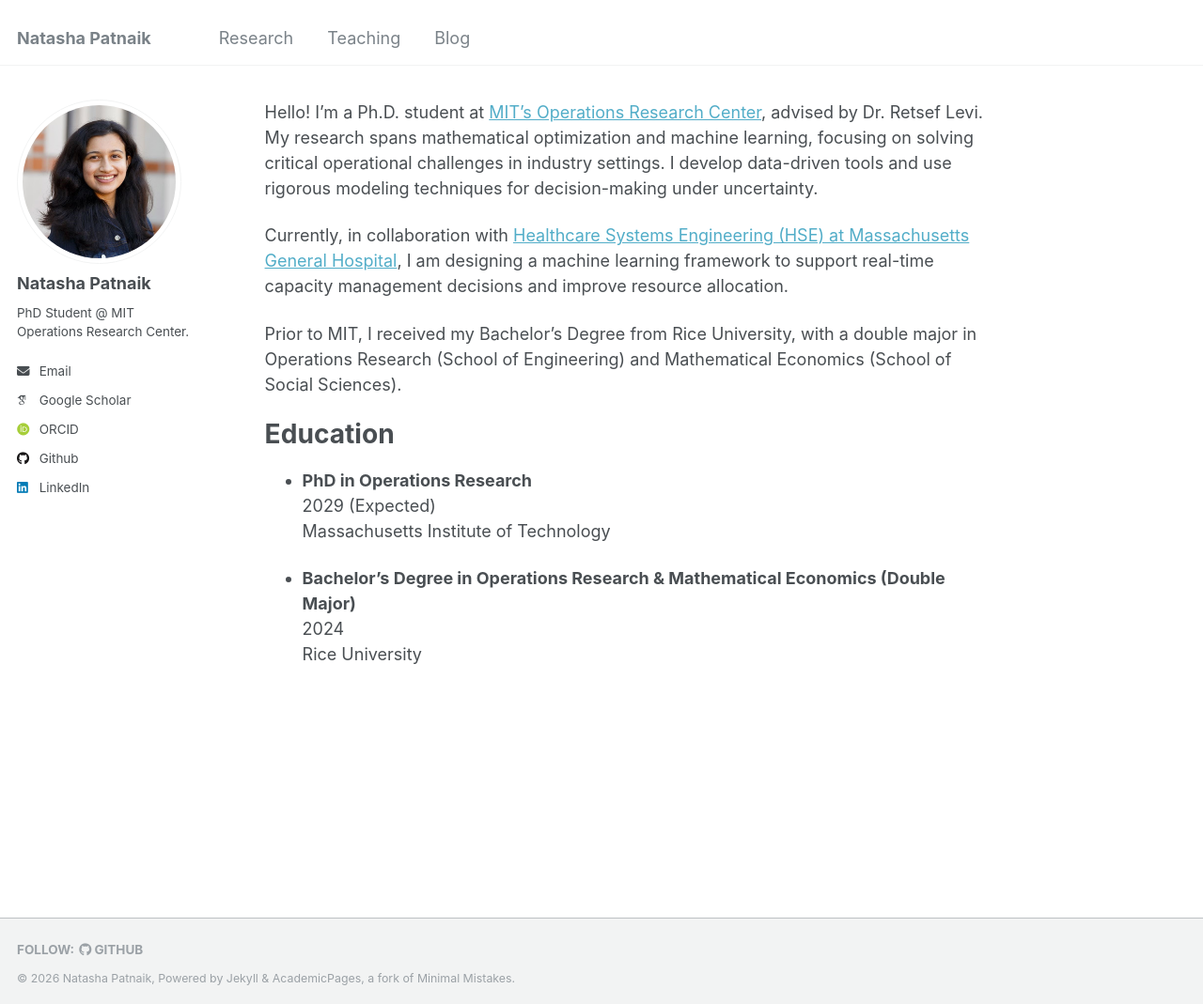
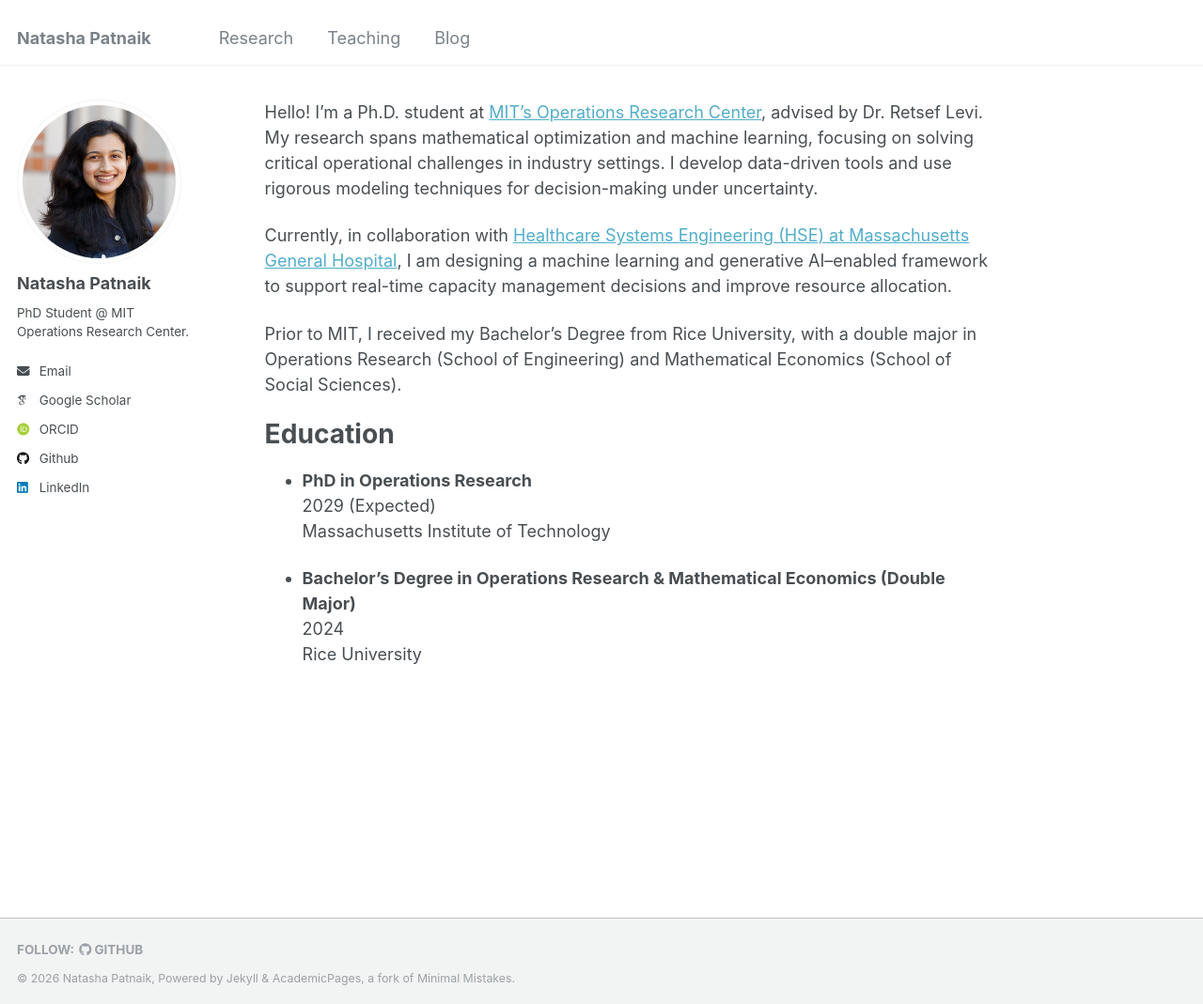
Before and after one commit to natasha-patnaik-321/natasha-patnaik-321.github.io, a Jekyll site: the page built from _pages/about.md, in a window 1280 px wide and 1069 px high. Shown: the whole window at 94% size. Built offline with Jekyll 4.4.1, drawn with Linux system fonts in a browser that asks for light colours; some web fonts are replaced.

Commit message:
about.md update.

```diff
--- a/_pages/about.md
+++ b/_pages/about.md
@@ -8,7 +8,7 @@ redirect_from:
 
 Hello! I'm a Ph.D. student at [MIT's Operations Research Center](https://orc.mit.edu/), advised by Dr. Retsef Levi. My research spans mathematical optimization and machine learning, focusing on solving critical operational challenges in industry settings. I develop data-driven tools and use rigorous modeling techniques for decision-making under uncertainty.
 
-Currently, in collaboration with [Healthcare Systems Engineering (HSE) at Massachusetts General Hospital](https://www.massgeneral.org/research), I am designing a machine learning framework to support real-time capacity management decisions and improve resource allocation.
+Currently, in collaboration with [Healthcare Systems Engineering (HSE) at Massachusetts General Hospital](https://www.massgeneral.org/research), I am designing a machine learning and generative AI–enabled framework to support real-time capacity management decisions and improve resource allocation.
 
 Prior to MIT, I received my Bachelor's Degree from Rice University, with a double major in Operations Research (School of Engineering) and Mathematical Economics (School of Social Sciences).
 
```
